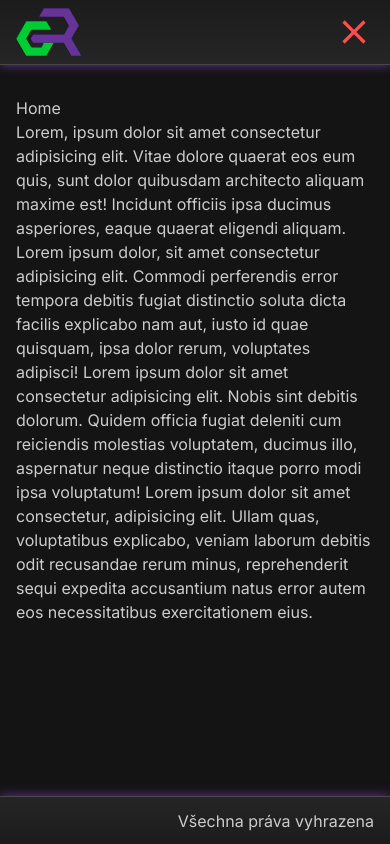
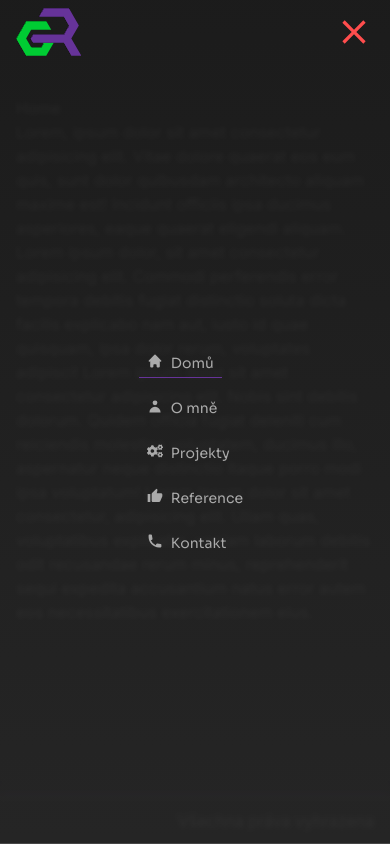
Before and after one commit to PetrGrabovsky/grabovsky-tech, a Next.js app: page / in a window 390 px wide. Both pictures are taken after a click on the button "Zobrazit navigaci". Built offline with nearby package versions, Linux system fonts and the light colour scheme.

Commit message:
feat: Integruj Navigation pro mobilní zobrazení v Header

```diff
--- a/components/layout/Header.tsx
+++ b/components/layout/Header.tsx
@@ -2,17 +2,35 @@
 
 import clsx from 'clsx';
 
+import useLayout from '@/hooks/useLayout';
+
 import NavBar from './NavBar';
+import Navigation from './Navigation';
 
 const Header = () => {
+  const { isMobileView, isMobileNavOpen } = useLayout();
+
   return (
     <header
       className={clsx(
-        'layout-background fixed inset-0 h-fit border-b bg-gradient-to-b'
+        'layout-background fixed inset-0 z-50 border-b bg-gradient-to-b',
+        'transition-primary flex flex-col',
+        isMobileNavOpen ? 'h-screen' : 'h-16'
       )}
     >
-      <div className='container'>
+      <div className='container flex flex-grow flex-col'>
         <NavBar />
+        {isMobileView && (
+          <div
+            className={clsx(
+              'transition-primary flex items-center justify-center',
+              'overflow-hidden',
+              isMobileNavOpen ? 'flex-grow opacity-100' : 'h-0 opacity-0'
+            )}
+          >
+            <Navigation />
+          </div>
+        )}
       </div>
     </header>
   );
```
